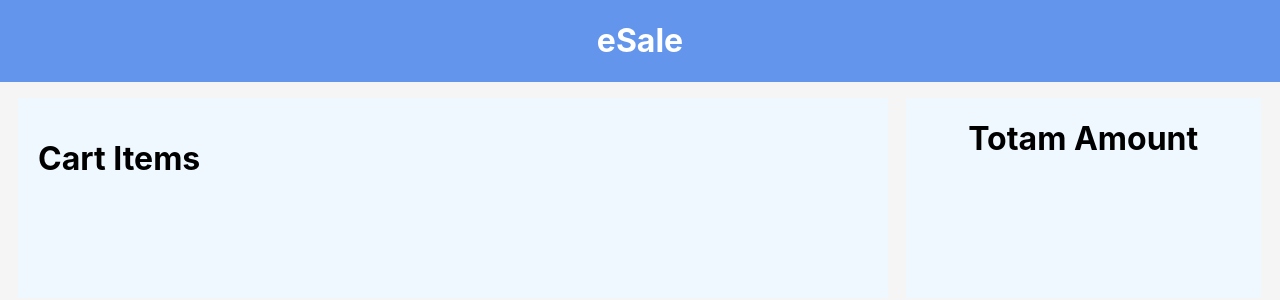
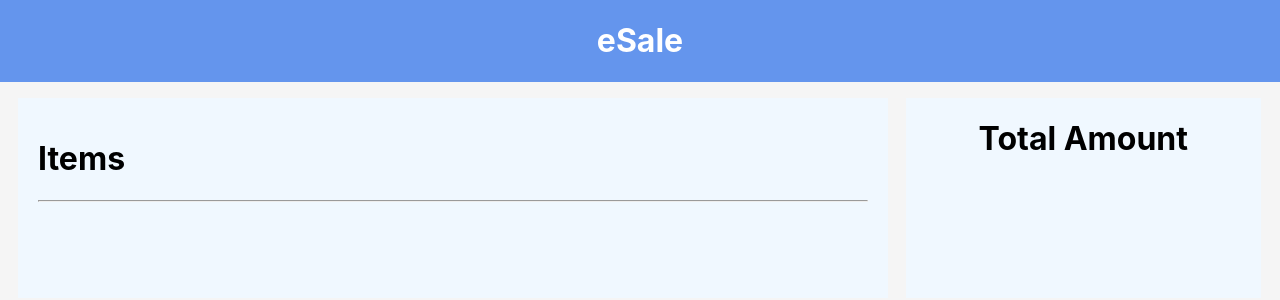
Before and after one commit to bistmadhav/Code-, a React (Create React App) app: page / in a window 1280 px wide. Shown: the top 300 px of the page. Built offline with nearby package versions, Linux system fonts and the light colour scheme.

Commit message:
ADD: Completed upto individual items div

```diff
--- a/src/App.js
+++ b/src/App.js
@@ -1,9 +1,9 @@
 import React from 'react'
 import logo from './logo.svg';
 import './App.css';
-import Header from './Header';
-import CartItems from './CartItems';
-import CartTotalBlance from './CartTotalBlance';
+import Header from './components/Header';
+import CartItems from './components/CartItems';
+import CartTotalBlance from './components/CartTotalBlance';
 
 function App() {
   return (
--- a/src/CartItems.js
+++ b/src/components/CartItems.js
@@ -1,10 +1,14 @@
 import React from 'react'
 import './CartItems.css'
-
+import indv_CartItems from './indv_CartItems'
 function CartItems() {
     return (
         <div className = "list_Of_Items">
-            <h1>Cart Items</h1>
+            <h1>Items</h1>
+        <hr/>
+        <div className = "items-list">
+            <indv_CartItems/>
+        </div>
         </div>
     )
 }
--- a/src/CartTotalBlance.js
+++ b/src/components/CartTotalBlance.js
@@ -4,7 +4,7 @@ import './CartTotalBlance.css'
 function CartTotalBlance() {
     return (
         <div className = "total_blance">
-             <h1> Totam Amount</h1>
+             <h1> Total Amount</h1>
         </div>
     )
 }
--- /dev/null
+++ b/src/components/indv_CartItems.css
@@ -0,0 +1,4 @@
+.imageOfItem{
+    height: 100px;
+    weight:100px
+}
--- /dev/null
+++ b/src/components/indv_CartItems.js
@@ -0,0 +1,13 @@
+import React from 'react'
+import './indv_CartItems.css'
+function indv_CartItems() {
+    return (
+        <div className = "indvidual_Item">
+            <div className = "imageOfItem">
+                <h2>The</h2>
+            </div>
+        </div>
+    )
+}
+
+export default indv_CartItems
```
Also changed, not shown: src/components/CartItems.css (renamed from src/CartItems.css), src/components/CartTotalBlance.css (renamed from src/CartTotalBlance.css), src/components/Header.css (renamed from src/Header.css), src/components/Header.js (renamed from src/Header.js), 1 other file (tests, documents, lock files or other folders).
